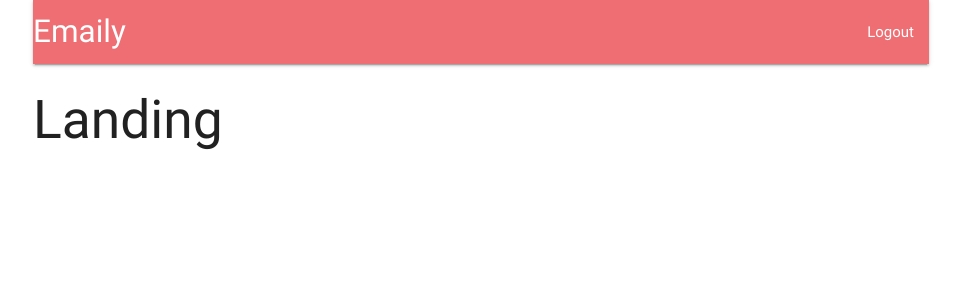
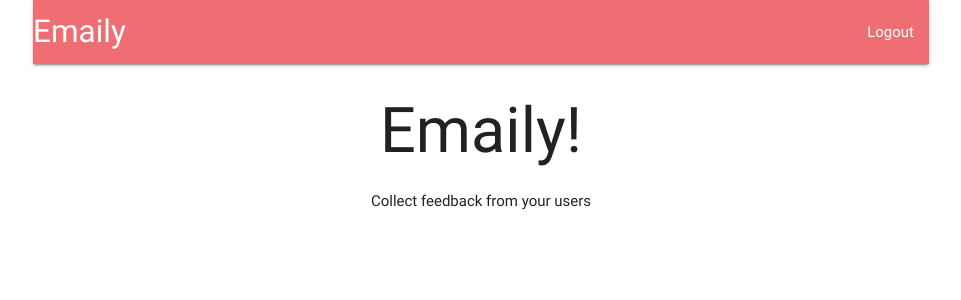
Before and after one commit to fredchen90/React_server, a React (Create React App) app in the folder client/: page / in a window 1280 px wide. Shown: the top 300 px of the page, without its empty margins (159-1120 px from the left). Built offline with nearby package versions, Linux system fonts and the light colour scheme; no server answers.

Commit message:
Create Landing page component.

```diff
--- a/client/src/components/App.js
+++ b/client/src/components/App.js
@@ -5,10 +5,10 @@
 import * as actions from '../actions';
 
 import Header from './Header';
+import Landing from './Landing';
 
 const Dashboard = () => <h2>Dashboard</h2>;
 const SurveyNew = () => <h2>SurveyNew</h2>;
-const Landing = () => <h2>Landing</h2>;
 
 class App extends Component {
   componentDidMount() {
--- /dev/null
+++ b/client/src/components/Landing.js
@@ -0,0 +1,12 @@
+import React from 'react';
+
+const Landing = () => {
+  return (
+    <div style={{ textAlign: 'center' }}>
+      <h1>Emaily!</h1>
+      Collect feedback from your users
+    </div>
+  );
+};
+
+export default Landing;
```
